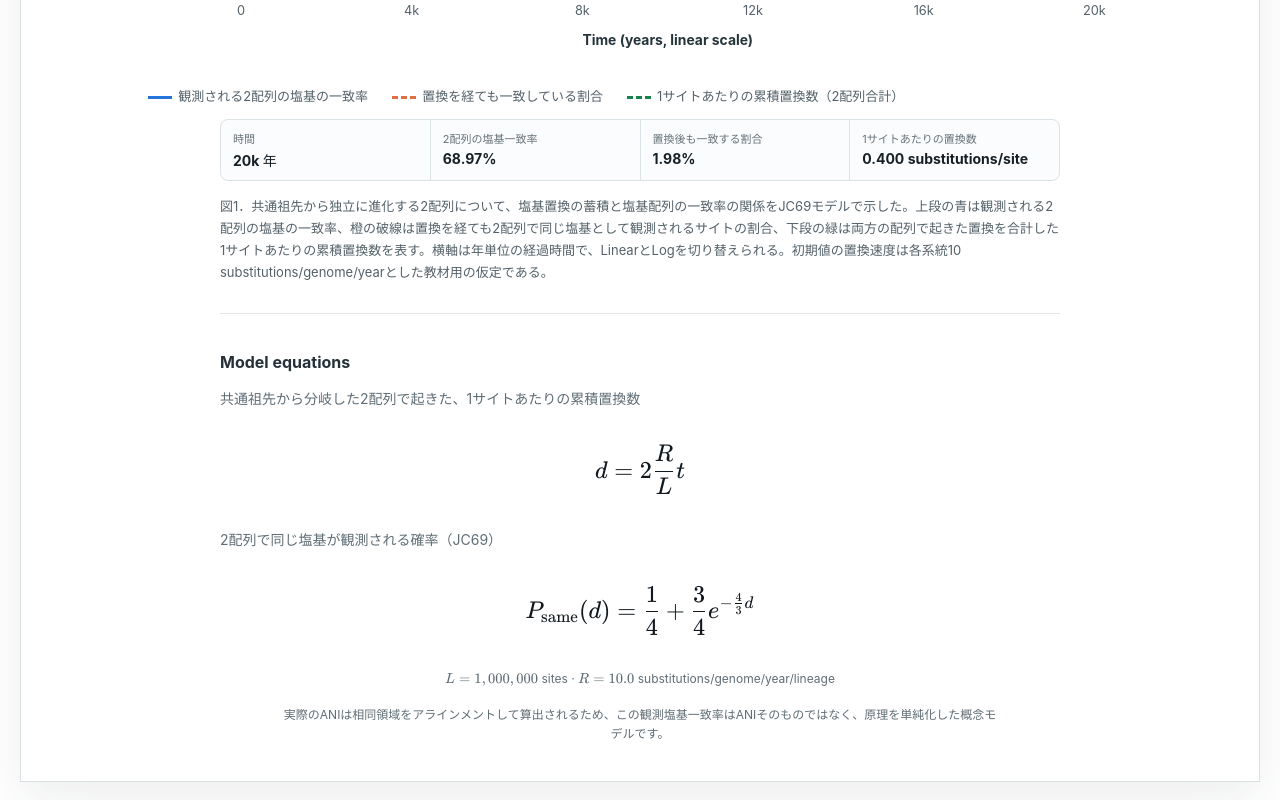
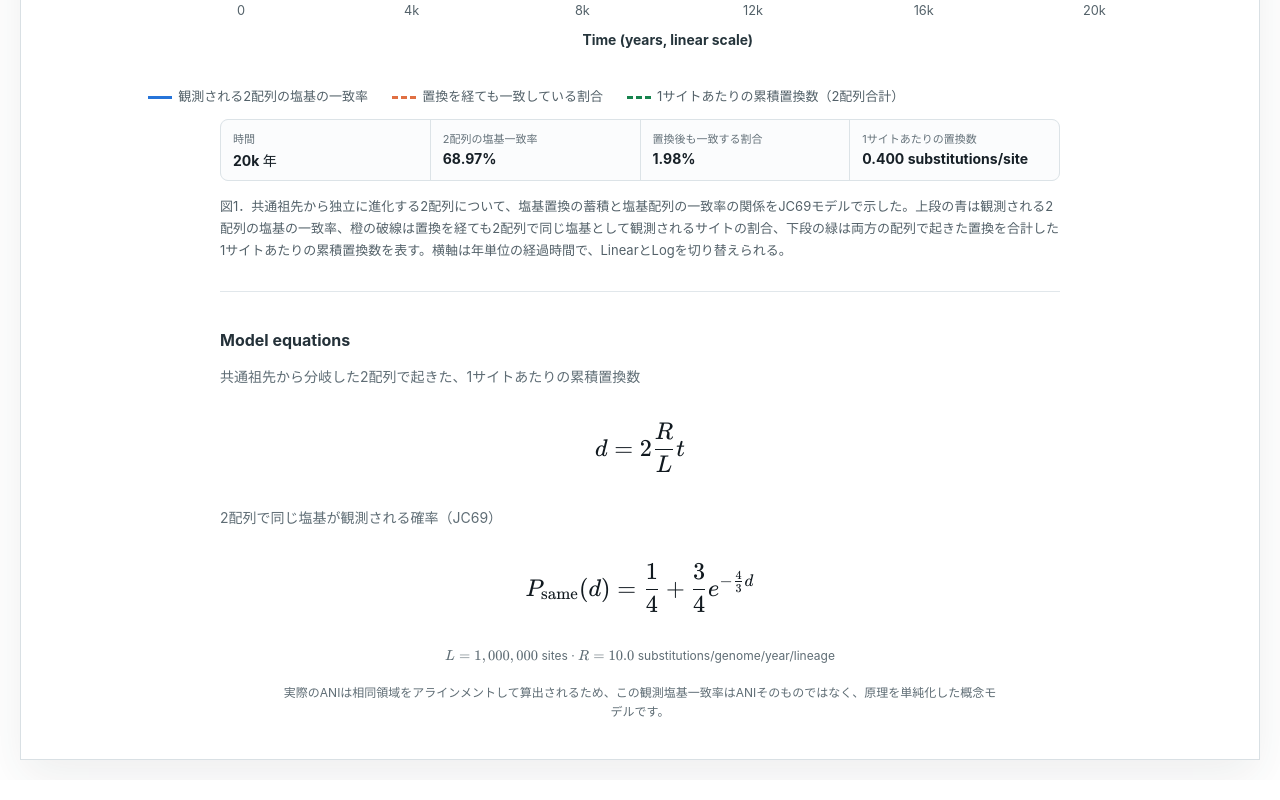
Before and after one commit to kazumaxneo/my-first-codex-app, a React (Vite) app: page / in a window 1280 px wide. Shown: the part 777-1577 px from the top of the page. Built offline with nearby package versions, Linux system fonts and the light colour scheme.

Commit message:
Remove default-rate note from caption

```diff
--- a/src/App.tsx
+++ b/src/App.tsx
@@ -656,7 +656,7 @@ function AniSimulationPanel() {
         <span>1サイトあたりの置換数<strong>{formatAccumulated(selected.accumulated)} substitutions/site</strong></span>
       </div>
       <p className="figure-caption">
-        図1．共通祖先から独立に進化する2配列について、塩基置換の蓄積と塩基配列の一致率の関係をJC69モデルで示した。上段の青は観測される2配列の塩基の一致率、橙の破線は置換を経ても2配列で同じ塩基として観測されるサイトの割合、下段の緑は両方の配列で起きた置換を合計した1サイトあたりの累積置換数を表す。横軸は年単位の経過時間で、LinearとLogを切り替えられる。初期値の置換速度は各系統10 substitutions/genome/yearとした教材用の仮定である。
+        図1．共通祖先から独立に進化する2配列について、塩基置換の蓄積と塩基配列の一致率の関係をJC69モデルで示した。上段の青は観測される2配列の塩基の一致率、橙の破線は置換を経ても2配列で同じ塩基として観測されるサイトの割合、下段の緑は両方の配列で起きた置換を合計した1サイトあたりの累積置換数を表す。横軸は年単位の経過時間で、LinearとLogを切り替えられる。
       </p>
 
       <div className="equation-block">
```
